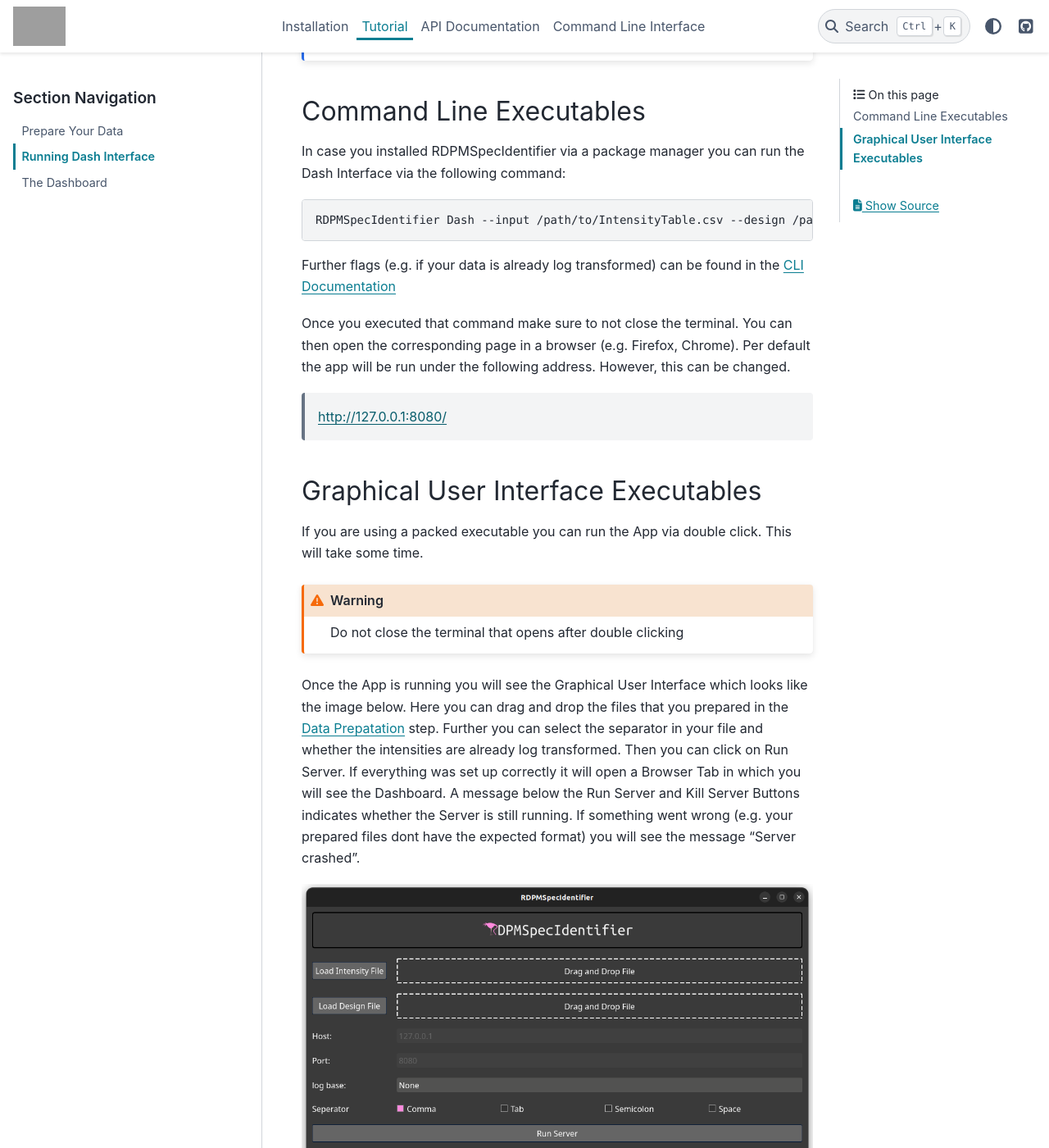
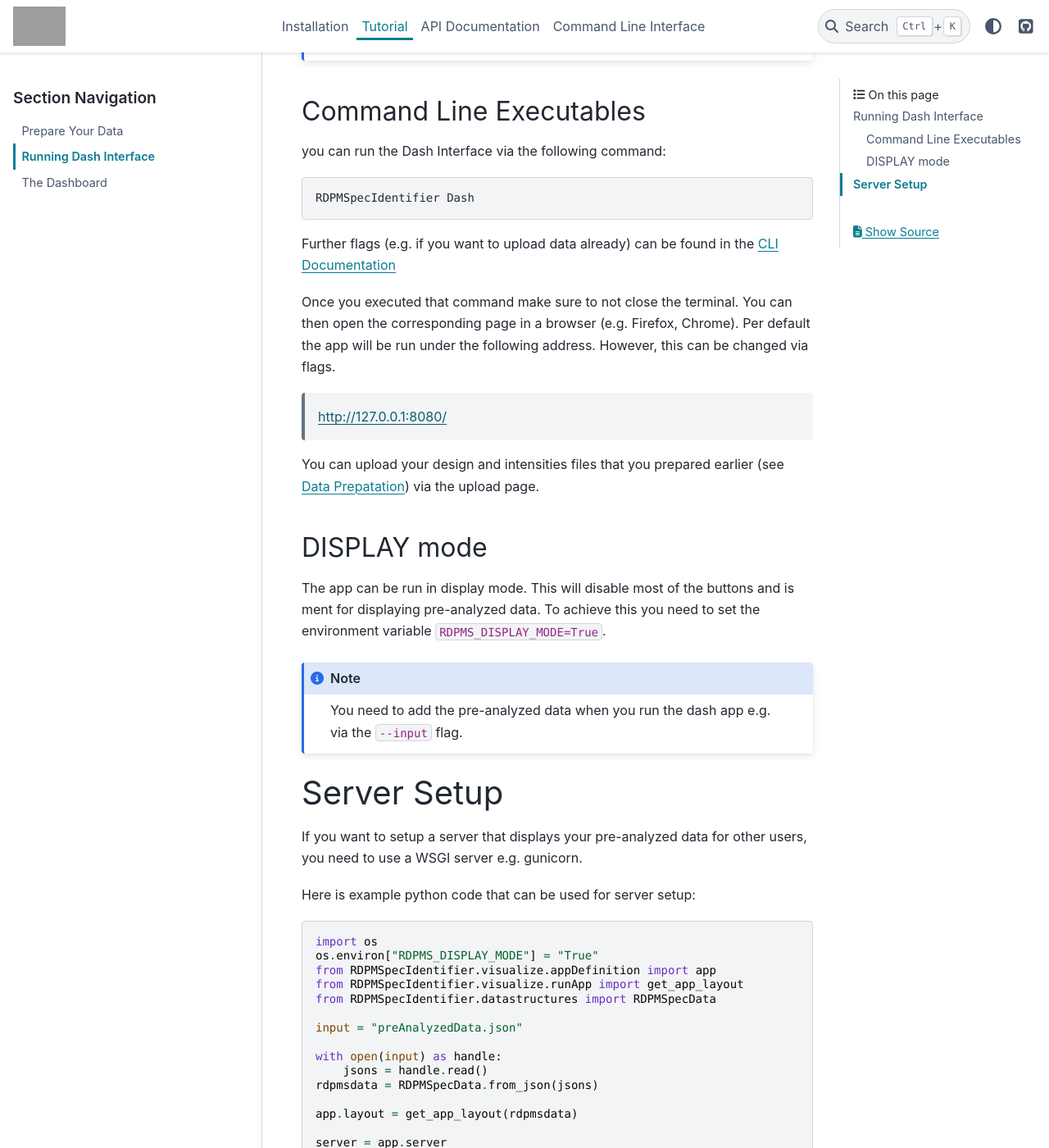
Before and after one commit to domonik/RAPDOR, a Sphinx documentation site: the page built from docs/source/running_dash.rst, in a window 1280 px wide and 1400 px high, scrolled down 255 px. Shown: the whole window at 82% size. Built offline with Sphinx 7.4.7 and the PyData theme 0.15.4, drawn with Linux system fonts in a browser that asks for light colours; some of the changed text lies outside the part shown; grey boxes are pictures that could not be loaded.

```diff
--- a/docs/source/cli.rst
+++ b/docs/source/cli.rst
@@ -7,4 +7,4 @@ RDPMSpecIdentifier
 
 .. argparse::
    :ref: RDPMSpecIdentifier.executables.documentation_wrapper
-   :prog: RDPMSpecIdentifier
+   :prog: RDPMSpecIdentifier2
--- a/docs/source/conf.py
+++ b/docs/source/conf.py
@@ -8,6 +8,8 @@ import sys
 FPATH = os.path.abspath(__file__)
 __RDPMSPECPATH = os.path.abspath(os.path.join(FPATH, "../../"))
 __RDPMSPECPATH = os.path.abspath("../../")
+assert os.path.exists(__RDPMSPECPATH)
+from unittest.mock import Mock
 sys.path.insert(1, __RDPMSPECPATH)
 from RDPMSpecIdentifier import _version
 
@@ -96,5 +98,8 @@ autosummary_mock_imports = [
     "statsmodels",
     "dash_loading_spinners",
     "dash_daq",
-    "PyQt5"
+    "PyQt5",
+    "umap"
 ]
+
+sys.modules["RDPMSpecIdentifier.visualize.runApp"] = Mock()
--- a/docs/source/running_dash.rst
+++ b/docs/source/running_dash.rst
@@ -8,48 +8,69 @@ Running Dash Interface
 Command Line Executables
 ------------------------
 
-In case you installed RDPMSpecIdentifier via a package manager
 you can run the Dash Interface via the following command:
 
 .. code-block:: bash
 
-    RDPMSpecIdentifier Dash --input /path/to/IntensityTable.csv --design /path/to/DesignTabel.csv
+    RDPMSpecIdentifier Dash
 
 
-Further flags (e.g. if your data is already log transformed) can be found in the :ref:`CLI Documentation<cli-doc>`
+Further flags (e.g. if you want to upload data already) can be found in the :ref:`CLI Documentation<cli-doc>`
 
 Once you executed that command make sure to not close the terminal.
 You can then open the corresponding page in a browser (e.g. Firefox, Chrome).
-Per default the app will be run under the following address. However, this can be changed.
+Per default the app will be run under the following address. However, this can be changed via flags.
 
     `http://127.0.0.1:8080/ <http://127.0.0.1:8080/>`_
 
+You can upload your design and intensities files that you prepared earlier
+(see :ref:`Data Prepatation<data-prep-tutorial>`) via the upload page.
 
-Graphical User Interface Executables
-------------------------------------
 
-If you are using a packed executable you can run the App via double click. This will take some time.
+DISPLAY mode
+------------
 
-.. warning::
-
-    Do not close the terminal that opens after double clicking
-
-Once the App is running you will see the Graphical User Interface which looks like the image below.
-Here you can drag and drop the files that you prepared
-in the :ref:`Data Prepatation<data-prep-tutorial>` step. Further you can select the separator in your file and whether
-the intensities are already log transformed. Then you can click on Run Server. If everything was set up correctly it will
-open a Browser Tab in which you will see the Dashboard. A message below the Run Server and Kill Server Buttons indicates
-whether the Server is still running. If something went wrong (e.g. your prepared files dont have the expected format)
-you will see the message "Server crashed".
-
-.. image:: _static/gui.png
-  :width: 800
+The app can be run in display mode. This will disable most of the buttons and is ment for displaying pre-analyzed data.
+To achieve this you need to set the environment variable :code:`RDPMS_DISPLAY_MODE=True`.
 
 .. note::
 
-    If you installed the package via a package manager you can still use the GUI via running the following command from
-    a terminal:
+    You need to add the pre-analyzed data when you run the dash app e.g. via the :code:`--input` flag.
 
-    .. code-block:: bash
+Server Setup
+############
 
-        RDPMSpecIdentifier GUI
+If you want to setup a server that displays your pre-analyzed data for other users, you need to
+use a WSGI server e.g. gunicorn.
+
+Here is example python code that can be used for server setup:
+
+..  code-block:: python
+
+    import os
+    os.environ["RDPMS_DISPLAY_MODE"] = "True"
+    from RDPMSpecIdentifier.visualize.appDefinition import app
+    from RDPMSpecIdentifier.visualize.runApp import get_app_layout
+    from RDPMSpecIdentifier.datastructures import RDPMSpecData
+
+    input = "preAnalyzedData.json"
+
+    with open(input) as handle:
+        jsons = handle.read()
+    rdpmsdata = RDPMSpecData.from_json(jsons)
+
+    app.layout = get_app_layout(rdpmsdata)
+
+    server = app.server
+
+
+After you set up this startup code in a file called `main.py` you can run the server via:
+
+.. note::
+
+    Make sure to set the environment variable before importing the app. Else, it wont have an effect.
+
+
+.. code-block:: bash
+
+    gunicorn -b 0.0.0.0:8080 main:server
```
Also changed, not shown: docs/source/dashboard.rst (+50 -0 lines), docs/source/installation.rst (+0 -7 lines), docs/source/_static/clustering.png (added), docs/source/_static/clustering.svg (added), docs/source/_static/dashboard.png, docs/source/_static/dashboard.svg.
